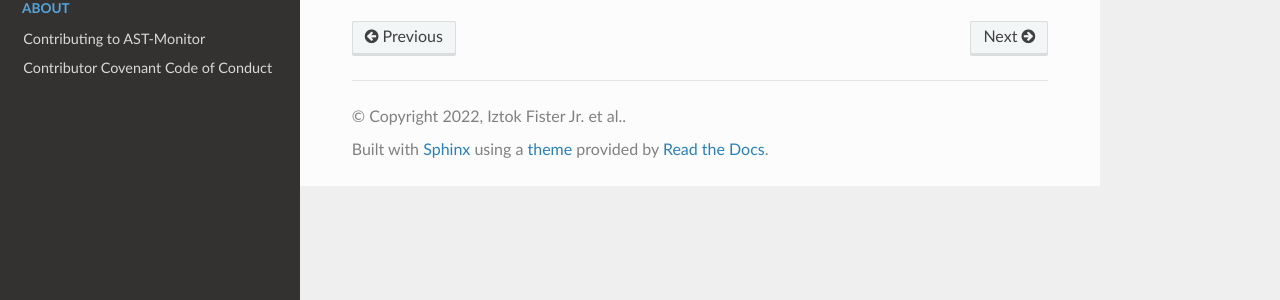
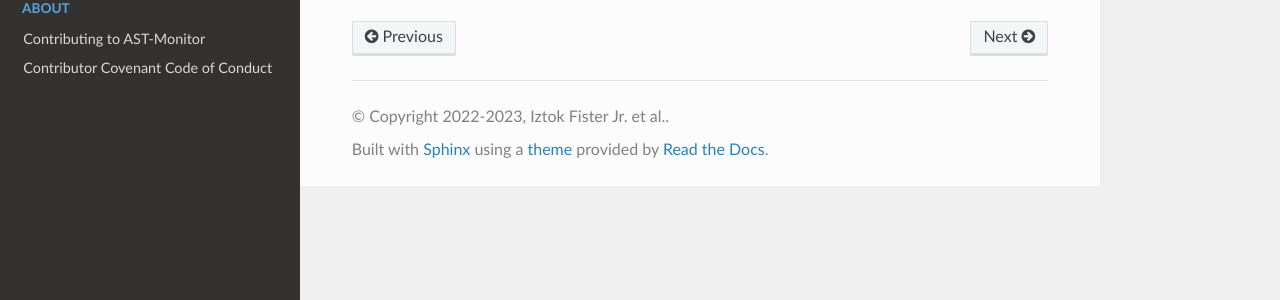
Before and after one commit to firefly-cpp/AST-Monitor, a Sphinx documentation site: the page built from docs/documentation.rst, in a window 1280 px wide. Shown: the part 351-651 px from the top of the page. Built offline with Sphinx 7.4.7 and the Read the Docs theme 2.0.0, drawn with Linux system fonts in a browser that asks for light colours.

Commit message:
Update conf.py

```diff
--- a/docs/conf.py
+++ b/docs/conf.py
@@ -10,15 +10,16 @@
 # add these directories to sys.path here. If the directory is relative to the
 # documentation root, use os.path.abspath to make it absolute, like shown here.
 #
-# import os
-# import sys
-# sys.path.insert(0, os.path.abspath('.'))
 
+import os
+import sys
+
+sys.path.insert(0, os.path.abspath('.'))
 
 # -- Project information -----------------------------------------------------
 
 project = 'ast_monitor'
-copyright = '2022, Iztok Fister Jr. et al.'
+copyright = '2022-2023, Iztok Fister Jr. et al.'
 author = 'Iztok Fister Jr., Luka Lukač'
 
 # The full version, including alpha/beta/rc tags
```
